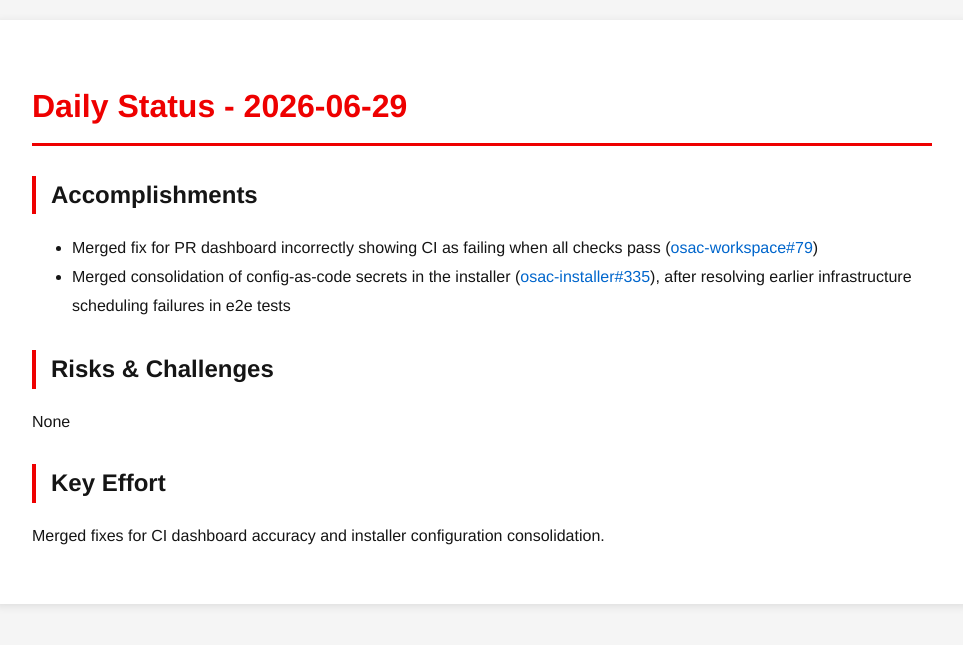
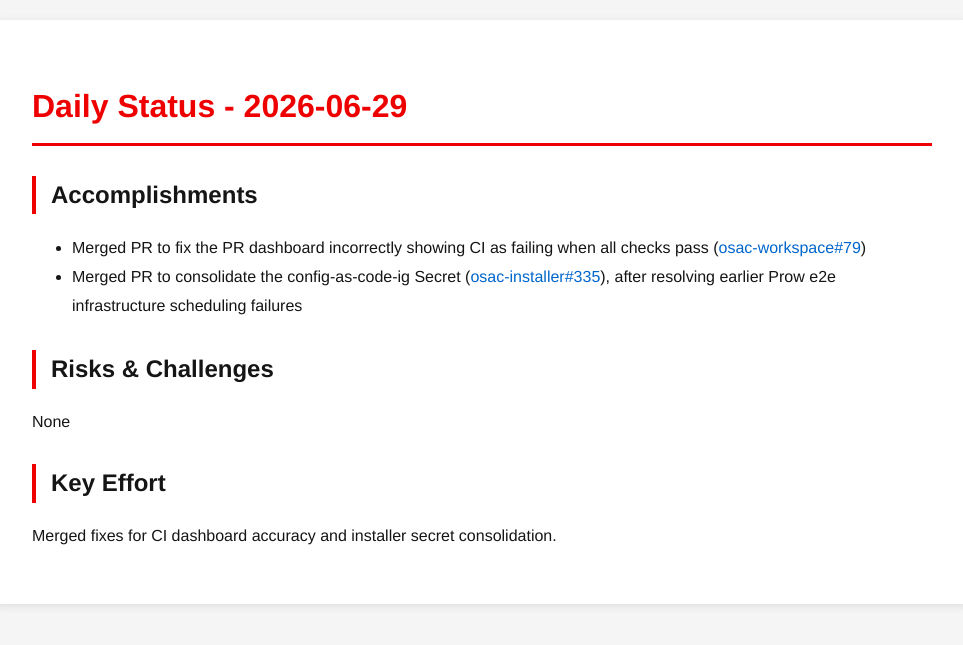
Before and after one commit to tzvatot/daily-status, a Jekyll site: the page built from 2026-06-29.md, in a window 1280 px wide. Shown: the top 645 px of the page, without its empty margins (158-1121 px from the left). Built offline with Jekyll 4.4.1, drawn with Linux system fonts in a browser that asks for light colours.

Commit message:
Daily status update - 2026-06-29

```diff
--- a/2026-06-29.md
+++ b/2026-06-29.md
@@ -7,11 +7,11 @@ date: 2026-06-29
 # Daily Status - 2026-06-29
 
 ## Accomplishments
-- Merged fix for PR dashboard incorrectly showing CI as failing when all checks pass ([osac-workspace#79](https://github.com/osac-project/osac-workspace/pull/79))
-- Merged consolidation of config-as-code secrets in the installer ([osac-installer#335](https://github.com/osac-project/osac-installer/pull/335)), after resolving earlier infrastructure scheduling failures in e2e tests
+- Merged PR to fix the PR dashboard incorrectly showing CI as failing when all checks pass ([osac-workspace#79](https://github.com/osac-project/osac-workspace/pull/79))
+- Merged PR to consolidate the config-as-code-ig Secret ([osac-installer#335](https://github.com/osac-project/osac-installer/pull/335)), after resolving earlier Prow e2e infrastructure scheduling failures
 
 ## Risks & Challenges
 None
 
 ## Key Effort
-Merged fixes for CI dashboard accuracy and installer configuration consolidation.
+Merged fixes for CI dashboard accuracy and installer secret consolidation.
```
